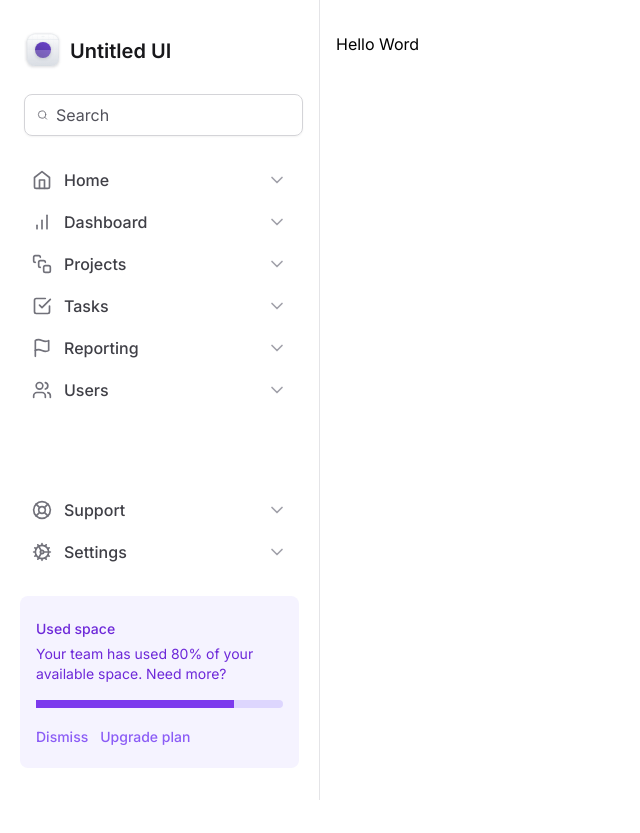
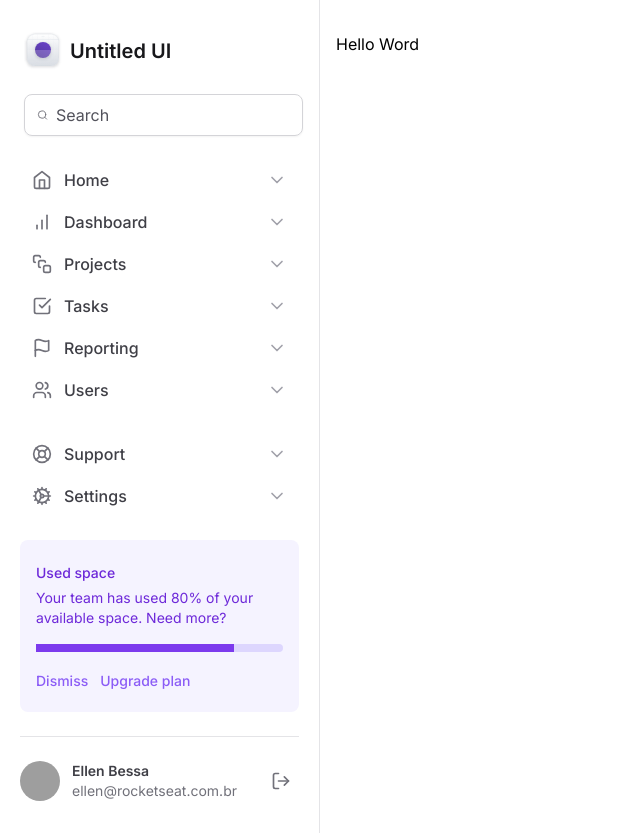
Before and after one commit to EllenBessa/tailwind-next, a Next.js app: page / in a window 1280 px wide. Shown: the whole page, without its empty margins (0-640 px from the left). Before the commit the page ends 800 px from the top, so only its background shows below. Built offline with nearby package versions, Linux system fonts and the light colour scheme; grey boxes are pictures that could not be loaded.

Commit message:
feat: :lipstick: Perfil do Usuário

```diff
--- /dev/null
+++ b/src/components/Sidebar/Profile.tsx
@@ -0,0 +1,23 @@
+import { LogOut } from "lucide-react"
+
+
+export function Profile() {
+  return(
+    <div className="grid grid-cols-profile items-center gap-3 ">
+      <img
+        src="https://github.com/ellenbessa.png"
+        className="h-10 w-10 rounded-full"
+        alt=""
+      />
+
+      <div className="flex flex-1 flex-col truncate">
+        <span className="text-sm font-semibold text-zinc-700">Ellen Bessa</span>
+        <span className="truncate text-sm text-zinc-500">ellen@rocketseat.com.br</span>
+      </div>
+
+      <button type="button" className="ml-auto p-2 rounded-md hover:bg-zinc-100">
+        <LogOut className="h-5 w-5 text-zinc-500" />
+      </button>
+    </div>
+  )
+}
--- a/src/components/Sidebar/index.tsx
+++ b/src/components/Sidebar/index.tsx
@@ -1,8 +1,9 @@
 import { NavItem } from "./NavItem"
+import { Profile } from "./Profile";
+import { UsedSpaceWidget } from "./UsedSpaceWidget";
 
 import { Logo } from "./Logo";
 import {Search ,Home, BarChart, SquareStack, CheckSquare, Flag, Users, LifeBuoy, Cog} from "lucide-react"
-import { UsedSpaceWidget } from "./UsedSpaceWidget";
 
 export function Sidebar() {
   return(
@@ -30,6 +31,10 @@
           </nav>
 
           <UsedSpaceWidget/>
+
+          <div className="h-px bg-zinc-200"></div>
+
+          <Profile/>
         </div>
     </aside>
   )
--- a/tailwind.config.ts
+++ b/tailwind.config.ts
@@ -5,7 +5,8 @@
   theme: {
     extend: {
      gridTemplateColumns: {
-      app: "minmax(18rem, 20rem) 1fr"
+      app: "minmax(18rem, 20rem) 1fr",
+      profile: "max-content 1fr min-content"
      }
     }
   },
```
